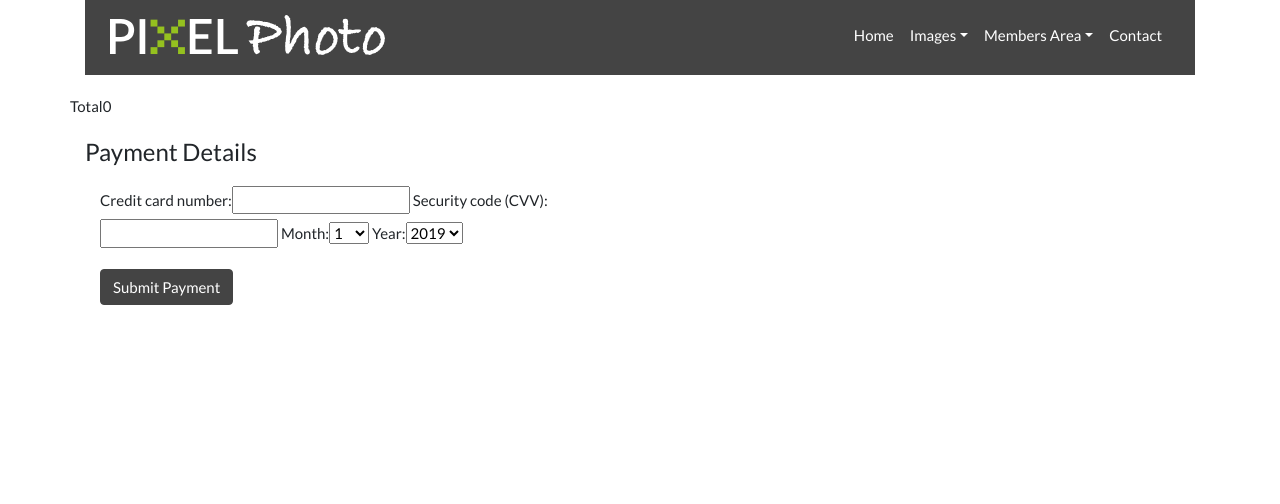
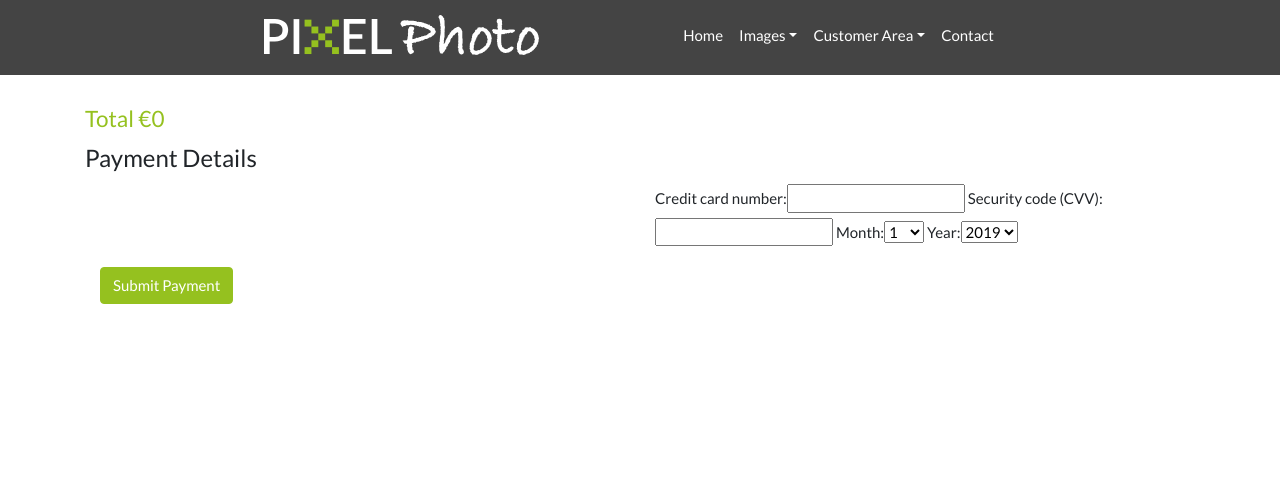
Before and after one commit to barra1212/pixelphoto, a Django app: page /checkout/ in a window 1280 px wide. Shown: the top 504 px of the page. Run offline with Django 3.2, Linux system fonts and the light colour scheme; the visitor is signed in with stand-in values (Sample User, id 1); some libraries are stand-ins or nearby versions.

Commit message:
Styling of checkout and Photographers Toast complete

```diff
--- a/checkout/templates/checkout.html
+++ b/checkout/templates/checkout.html
@@ -13,25 +13,27 @@
 {% endblock head_js %}
 
 {% block content %}
+
 <div class="row row-flex">
     {% for item in cart_items %}
-        <div class="col-xs-10 col-xs-offset-1 col-sm-offset-0 col-sm-6 col-md-4 display panel panel-default">
+    <div class="col-xs-12 col-sm-6 col-md-4 col-lg-3 display panel">
         <div class="panel-body">
             <div class="product" style="background-image: url('{{ MEDIA_URL }}{{ item.product.image }}')"></div>
 
-                <div class="caption">
-                    <h3>{{ item.product.name }}</h3>
+            <a href="{{ item.product.image.url }}">
+                <h4>{{ item.product.name }}</h4>
+            </a>
             <p class="product-description">{{ item.product.description }}</p>
-                    <p>{{ item.quantity }}</p>
-                    <p>&euro;{{ item.product.price }}</p>
-                </div>
+            <h5>&euro;</i>{{ item.product.price }}</h5>
         </div>
     </div>
     {% endfor %}
 </div>
+
+<div class="container">
     <div class="row">
-    <p>Total</p>
-    <p><span class="glyphicon glyphicon-euro" aria-hidden="true"></span>{{ total }}</p>
+        <h4>Total &euro;{{ total }}</h4>
+    </div>
 </div>
 
 <form role="form" method="post" id="payment-form" action="{% url 'checkout' %}">
@@ -41,17 +43,21 @@
         <div id="alert-message block-message error" id="stripe-error-message"></div>
     </div>
 
-    <div class="form-group col-md-6">
+    <div class="container">
+      <div class="row">
+        <div class="form-group col">
             {{ order_form | as_bootstrap }}
         </div>
-
-    <div class="form-group col-md-6">
+        <div class="form-group col">
             {{ payment_form | as_bootstrap }}
+        </div>
+      </div>
     </div>
 
     {% csrf_token %}
     <div class="form-group col-md-12">
-        <input class=" btn btn-primary" id="submit_payment_btn" name="commit" type="submit" value="Submit Payment">
+        <input class=" btn btn-success" id="submit_payment_btn" name="commit" type="submit" value="Submit Payment">
     </div>
 </form>
+
 {% endblock %}
--- a/static/css/custom.css
+++ b/static/css/custom.css
@@ -2,15 +2,37 @@
 
 body {
    padding-bottom: 150px;
+   margin: 0px;
 }
 
-.icon-bar {
-    background-color: #fff;
+.container-fluid-margin {
+	margin: 0;
+	padding: 0;
 }
 
-.accountform {
-    padding-top: 20px;
+.toast {
+    border: none;
+    left: 50%;
+    position: fixed;
+    transform: translate(-50%, 0px);
+    z-index: 9999;
 }
+
+.toast-header {
+    background-color: #95c11f;
+    min-width: 330px;
+    padding-top: 12px;
+    min-height: 50px;
+    color: #FFFFFF;
+}
+
+/*.icon-bar {*/
+/*    background-color: #fff;*/
+/*}*/
+
+/*.accountform {*/
+/*    padding-top: 20px;*/
+/*}*/
 
 .badge {
     padding-left: 9px;
@@ -20,10 +42,10 @@ body {
     border-radius: 9px;
 }
 
-.label-warning[href],
-.badge-warning[href] {
-    background-color: #c67605;
-}
+/*.label-warning[href],*/
+/*.badge-warning[href] {*/
+/*    background-color: #c67605;*/
+/*}*/
 
 .product {
     transition: all .2s ease-in-out;
@@ -96,17 +118,11 @@ caption p {
 .alert,.alert-success {
     background-color: rgba(149, 193, 31, 0.9);
     border-radius: 0px;
+    margin: 0;
 }
 
 
- /*CUSTOM STYLING FOR HEADINGS */
-.home-heading {
-    color: #FFFFFF;
-    padding-top: 50px;
-    padding-bottom: 50px;
-    text-shadow:1px 1px 10px #000000;
-}
-
+/*CUSTOM STYLING FOR HEADINGS */
 h1,h2,h3,h4,h5,h6 {
     text-align: center;
     color: #444444;
@@ -138,3 +154,13 @@ h4 {
         justify-content: center !important;
     }
 }
+
+/* SHRINK NAVBAR ELEMENTS WIDTH ON LARGE SCREENS */
+@media only screen and (min-width: 1200px) {
+    .navbar-brand {
+        margin-left: 40%;
+    }
+    #myNavbar > ul {
+        margin-right: 40%;
+    }
+}
--- a/templates/base.html
+++ b/templates/base.html
@@ -16,21 +16,23 @@
 </head>
 
 <body>
-    <div class="container" id="coffeenav">
 
-    <nav class="navbar navbar-expand-lg navbar-dark bg-primary">
+<div class="container-fluid container-fluid-margin">
+
+    <!-- NAVBAR -->
+    <nav class="navbar sticky-top navbar-expand-lg navbar-dark bg-primary">
         <div class="d-flex flex-grow-1">
             <span class="w-100 d-lg-none d-block"><!-- hidden spacer to center brand on mobile --></span>
             <a class="navbar-brand" href="/">
                     <img src="{% static 'media/pixel-photo-logo.svg' %}" height="40" class="d-inline-block align-top" alt="">
                 </a>
             <div class="w-100 text-right">
-                <button class="navbar-toggler" type="button" data-toggle="collapse" data-target="#myNavbar7">
+                <button class="navbar-toggler" type="button" data-toggle="collapse" data-target="#myNavbar">
                     <span class="navbar-toggler-icon"></span>
                 </button>
             </div>
         </div>
-        <div class="collapse navbar-collapse flex-grow-1 text-right" id="myNavbar7">
+        <div class="collapse navbar-collapse flex-grow-1 text-right" id="myNavbar">
             <ul class="navbar-nav ml-auto flex-nowrap">
                 <li class="nav-item"><a class="nav-link" href="/">Home</a></li>
                 <li class="nav-item dropdown">
@@ -43,7 +45,7 @@
                     </div>
                 </li>
                 <li class="nav-item dropdown">
-                    <a class="nav-link dropdown-toggle" data-toggle="dropdown" href="#" role="button" aria-haspopup="true" aria-expanded="false">Members Area</a>
+                    <a class="nav-link dropdown-toggle" data-toggle="dropdown" href="#" role="button" aria-haspopup="true" aria-expanded="false">Customer Area</a>
                     <div class="dropdown-menu">
                         {% if user.is_authenticated %}
                         <a class="dropdown-item" href="{% url 'profile' %}">Profile</a>
@@ -65,6 +67,11 @@
         </div>
     </nav>
 
+</div>
+
+<div class="container">
+
+    <!-- DJANGO MESSAGES -->
     {% if messages %}
     <div class="alert alert-success">
         <div class="messages">
@@ -73,10 +80,11 @@
     </div>
     {% endif %}
 
+    <!-- BLOCK -->
     {% block content %}
     {% endblock %}
 
-    <!-- Footer -->
+    <!-- FOOTER -->
     <footer class="page-footer fixed-bottom">
         <!-- Copyright -->
         <div class="footer-copyright text-center py-3">© 2019 Barry Cunningham<br/>
@@ -86,13 +94,20 @@
         </div>
         <!-- Copyright -->
     </footer>
-    <!-- Footer -->
 
 </div>
 
 </body>
 
+    <!-- JAVASCRIPT -->
     <script src="https://code.jquery.com/jquery-3.4.0.min.js" crossorigin="anonymous"></script>
     <script src="https://stackpath.bootstrapcdn.com/bootstrap/4.3.1/js/bootstrap.min.js"></script>
 
+    <!-- BOOTSTRAP TOAST -->
+    <script>
+        $(document).ready(function(){
+            $('.toast').toast('show');
+        });
+    </script>
+
 </html>
```
Also changed, not shown: home/templates/index.html (+14 -1 lines). Lines whose indentation alone changed are shown as unchanged.
